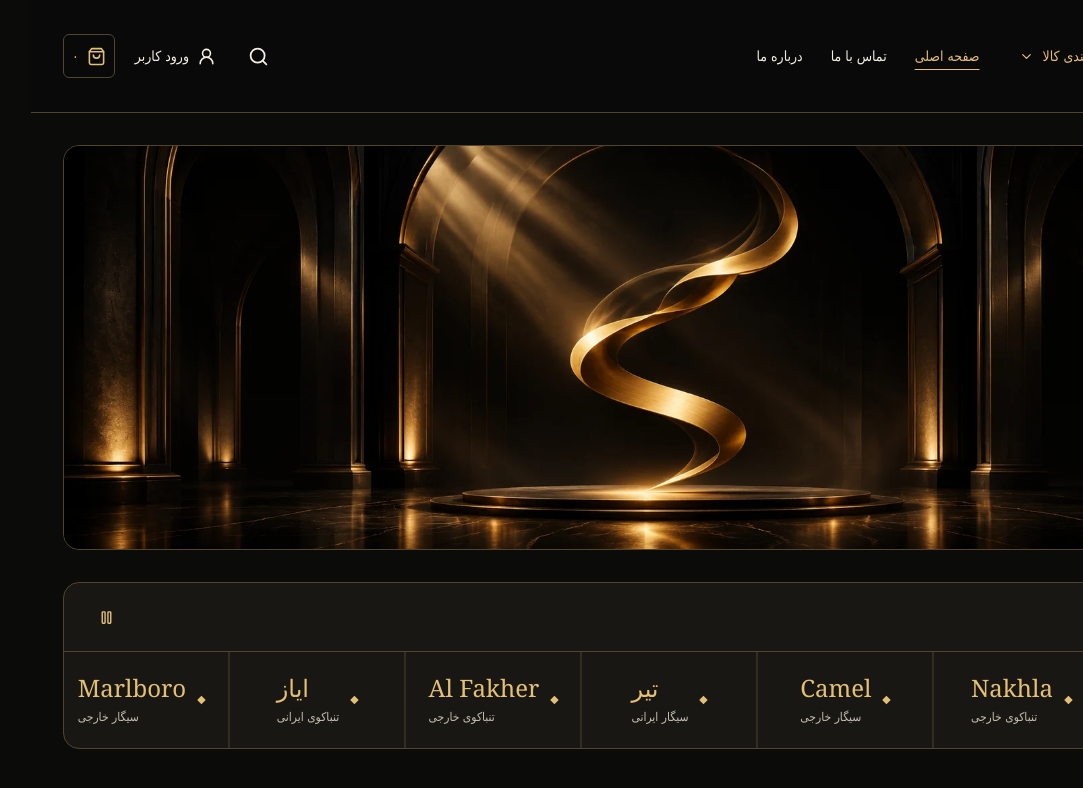
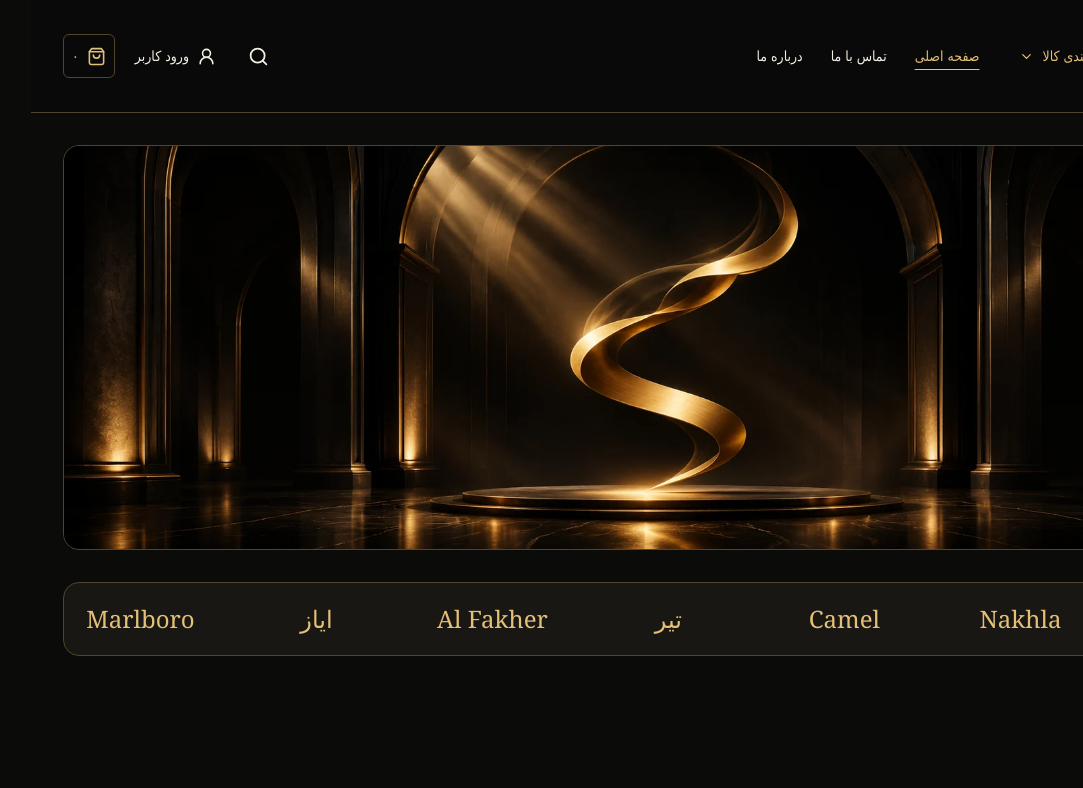
Before and after one commit to zahraiman13812-coder/miss_dood, a Next.js app: page / in a window 1280 px wide. Shown: the top 788 px of the page, without its empty margins (197-1280 px from the left). Built offline with nearby package versions, Linux system fonts and the light colour scheme.

Commit message:
Show only brand names in the scrolling strip

```diff
--- a/src/components/home/BrandStrip.tsx
+++ b/src/components/home/BrandStrip.tsx
@@ -1,41 +1,30 @@
-"use client";
-
-import { useState } from "react";
-import { Pause, Play } from "lucide-react";
 import styles from "./BrandStrip.module.css";
 
-const brands = [
-  ["بهمن", "سیگار ایرانی"],
-  ["Marlboro", "سیگار خارجی"],
-  ["ایاز", "تنباکوی ایرانی"],
-  ["Al Fakher", "تنباکوی خارجی"],
-  ["تیر", "سیگار ایرانی"],
-  ["Camel", "سیگار خارجی"],
-  ["Nakhla", "تنباکوی خارجی"],
-];
+const brands = ["بهمن", "Marlboro", "ایاز", "Al Fakher", "تیر", "Camel", "Nakhla"];
 
 export default function BrandStrip() {
-  const [paused, setPaused] = useState(false);
   return (
-    <section aria-labelledby="brand-heading" className="mx-auto max-w-7xl px-4 pb-8 sm:px-8">
+    <section
+      aria-label="برندها"
+      className="mx-auto max-w-7xl px-4 pb-8 sm:px-8"
+    >
       <div className="overflow-hidden rounded-2xl border border-line bg-panel">
-        <div className="flex items-center justify-between gap-4 border-b border-line px-5 py-3">
-          <h2 id="brand-heading" className="text-lg font-semibold text-content">از بهمن تا مارلبرو</h2>
-          <button type="button" onClick={() => setPaused(!paused)}
-            className="grid size-11 place-items-center rounded-full text-accent hover:bg-header motion-reduce:hidden"
-            aria-label={paused ? "ادامهٔ حرکت برندها" : "توقف حرکت برندها"}>
-            {paused ? <Play size={17}/> : <Pause size={17}/>}
-          </button>
-        </div>
         <div dir="ltr" className={styles.window}>
-          <div className={styles.track} style={{animationPlayState: paused ? "paused" : "running"}}>
-            {[0, 1].map(copy => (
-              <ul key={copy} aria-hidden={copy === 1 || undefined} className={styles.group}>
-                {brands.map(([name, type]) => (
-                  <li key={name} dir="rtl" className="flex min-w-44 flex-1 items-center justify-center gap-3 border-e border-line px-5 py-5">
-                    <span aria-hidden="true" className="size-1.5 rotate-45 bg-accent"/>
-                    <div><bdi className="block whitespace-nowrap font-serif text-2xl text-accent">{name}</bdi>
-                      <span className="text-xs text-muted">{type}</span></div>
+          <div className={styles.track}>
+            {[0, 1].map((copy) => (
+              <ul
+                key={copy}
+                aria-hidden={copy === 1 || undefined}
+                className={styles.group}
+              >
+                {brands.map((name) => (
+                  <li
+                    key={name}
+                    className="flex min-w-44 flex-1 items-center justify-center px-5 py-5"
+                  >
+                    <bdi className="whitespace-nowrap font-serif text-2xl text-accent">
+                      {name}
+                    </bdi>
                   </li>
                 ))}
               </ul>
```
